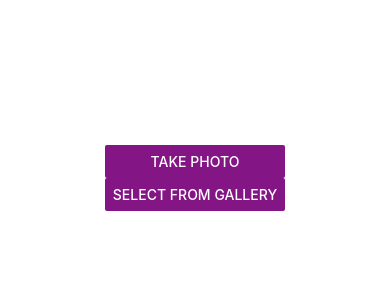
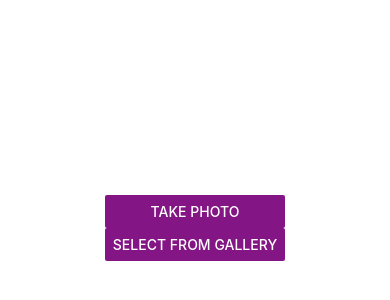
Before and after one commit to jaisonrobson/rn-image-picker-cropper-sandbox, a React Native app: screen / in a window 390 px wide. Shown: the part 194-494 px from the top of the page. Built offline with nearby package versions, Linux system fonts and the light colour scheme.

Commit message:
feat: adicionado lib expo-image-manipulator & utilizado a mesma para cortar a imagem selecionada

```diff
--- a/app/ImagePicker.js
+++ b/app/ImagePicker.js
@@ -1,6 +1,7 @@
 import { React, useState } from 'react'
-import { View, Text, Button, Image } from 'react-native'
+import { View, Button, Image } from 'react-native'
 import { launchCamera, launchImageLibrary } from 'react-native-image-picker';
+import { manipulateAsync, FlipType, SaveFormat } from 'expo-image-manipulator';
 
 const ImagePicker = () => {
     const [image, setImage] = useState({ uri: '' })
@@ -34,26 +35,58 @@ const ImagePicker = () => {
         }
     }
 
+    const cropImage = async () => {
+        if (image.uri !== '') {
+            const manipResult = await manipulateAsync(
+                image.uri,
+                [
+                    {
+                        crop: {
+                            height: image.height - 250,
+                            width: image.width - 250,
+                            originX: 100,
+                            originY: 100
+                        }
+                    },
+                ],
+                { compress: 1, format: SaveFormat.JPEG }
+            )
+
+            console.log('manipResult', manipResult)
+
+            setImage(manipResult);
+        }
+    }
+
     return (
         <View>
             <Button
                 onPress={takePhoto}
                 title="Take Photo"
                 color="#841584"
-                accessibilityLabel="Learn more about this button"
             />
 
             <Button
                 onPress={selectFromGallery}
                 title="Select from gallery"
                 color="#841584"
-                accessibilityLabel="Learn more about this button"
             />
+            {
+                image.uri !== '' ? (
+                    <>
+                        <Image
+                            style={{ width: 500, height: 500 }}
+                            source={{ uri: image.uri }}
+                        />
 
-            <Image
-                style={{ width: 100, height: 100 }}
-                source={{ uri: image.uri }}
-            />
+                        <Button
+                            onPress={cropImage}
+                            title="Crop image"
+                            color="#841584"
+                        />
+                    </>
+                ) : undefined
+            }
         </View>
     )
 }
--- a/package.json
+++ b/package.json
@@ -8,6 +8,7 @@
   },
   "dependencies": {
     "expo": "~44.0.2",
+    "expo-image-manipulator": "^10.2.1",
     "expo-splash-screen": "~0.14.1",
     "expo-status-bar": "~1.2.0",
     "react": "17.0.1",
```
Also changed, not shown: 2 other files (tests, documents, lock files or other folders).
